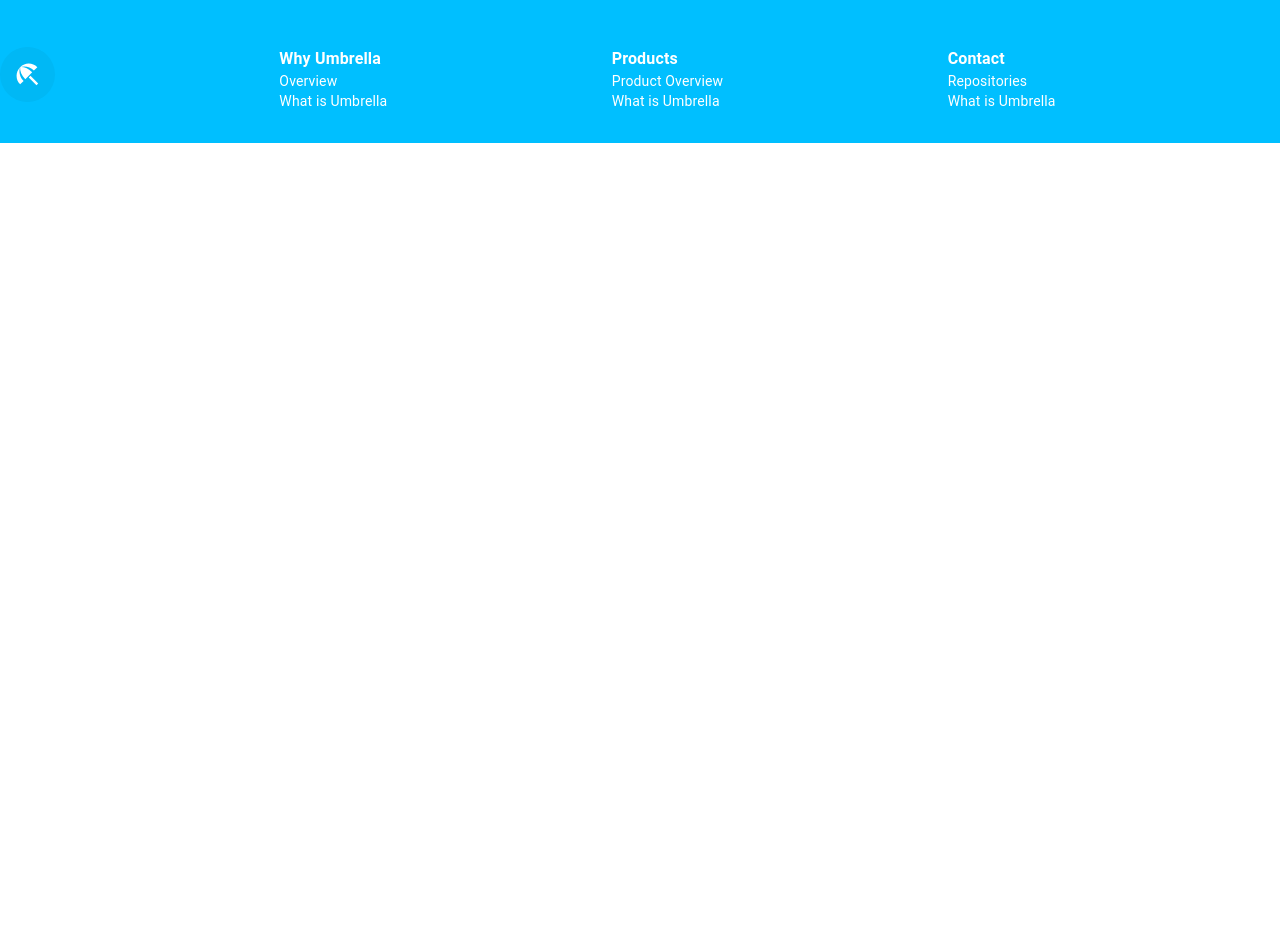
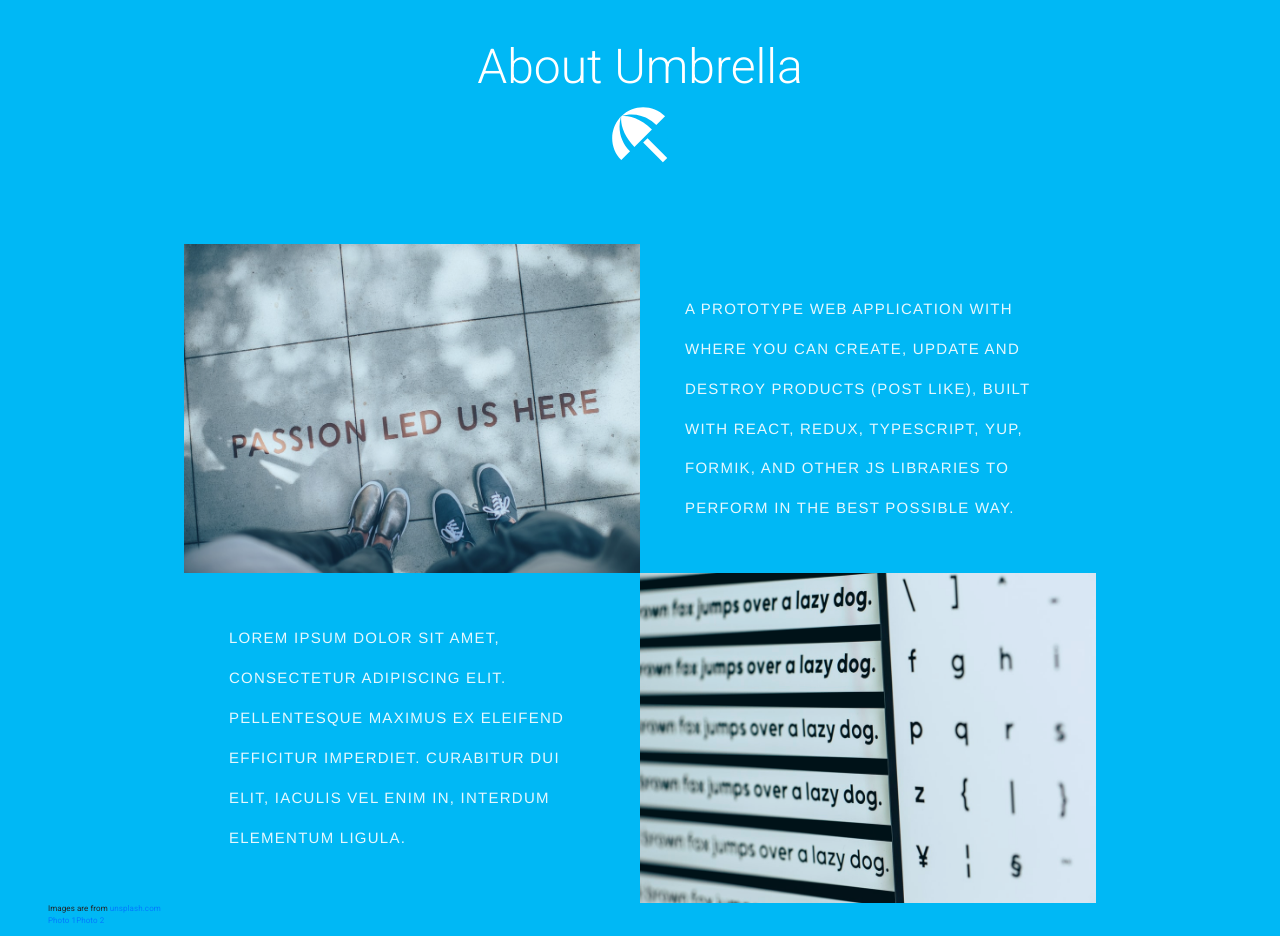
Before and after one commit to TheWicha/Umbrella, a React (Create React App) app in the folder client/: page /About in a window 1280 px wide. Shown: the part 136-1072 px from the top of the page. Before the commit the page ends 800 px from the top, so only its background shows below. Built offline with nearby package versions, Linux system fonts and the light colour scheme; no server answers; the HTML template or start-up script is replaced by a standard one.

Commit message:
Add About component

```diff
--- a/client/src/components/About.tsx
+++ b/client/src/components/About.tsx
@@ -1,11 +1,100 @@
 import React from "react";
-import { Box } from "@material-ui/core";
+import { Container, Typography } from "@material-ui/core";
+import { makeStyles } from "@material-ui/core/styles";
+import { useSelector } from "react-redux";
+import "typeface-roboto";
+import img from "../images/passion.jpg";
+import img2 from "../images/doge.jpg";
+import UmbrellaLogo from "./UmbrellaLogo";
 
 const About: React.FC = () => {
+  const theme = useSelector((theme: any) => theme.getTheme);
+
+  const useStyles = makeStyles({
+    root: {
+      padding: "5em 3em",
+      display: "flex",
+      flexDirection: "column",
+      alignItems: "center",
+      backgroundColor: theme.secondary,
+    },
+    text: {
+      opacity: "0.9",
+      fontFamily: "Akzidenz Grotesk BQ Light,Helvetica,Arial",
+      fontSize: "15px",
+      color: "white",
+      padding: "3em",
+    },
+    img: {
+      opacity: "0.9",
+      width: "50%",
+    },
+    container: {
+      display: "flex",
+      justifyContent: "center"
+    },
+    logo: {
+      fontSize: "2.55em",
+      marginTop: "0.3em",
+      marginBottom: "2em",
+    },
+  });
+
+  const classes = useStyles();
+
   return (
-    <Box>
-      <h1>IM here to talk ABOUT me </h1>
-    </Box>
+    <Container className={classes.root} maxWidth="lg">
+      <Container maxWidth="md" className={classes.container}>
+        <Typography variant="h3" style={{ fontWeight: 300, color: "white" }}>
+          About Umbrella
+        </Typography>
+      </Container>
+      <Typography className={classes.logo}>
+        <UmbrellaLogo />
+      </Typography>
+      <Container maxWidth="md" className={classes.container}>
+        <img
+          className={classes.img}
+          src={img}
+          alt="two people standing on sidewalk"
+        />
+        <Typography className={classes.text} variant="overline">
+          A prototype web application with where you can create, update and
+          destroy products (post like), built with React, Redux, TypeScript,
+          Yup, Formik, and other JS libraries to perform in the best possible
+          way.
+        </Typography>
+      </Container>
+      <Container
+        maxWidth="md"
+        className={classes.container}
+        style={{ flexDirection: "row-reverse" }}
+      >
+        <img
+          className={classes.img}
+          src={img2}
+          alt="two people standing on sidewalk"
+        />
+        <Typography className={classes.text} variant="overline">
+          Lorem ipsum dolor sit amet, consectetur adipiscing elit. Pellentesque
+          maximus ex eleifend efficitur imperdiet. Curabitur dui elit, iaculis
+          vel enim in, interdum elementum ligula.
+        </Typography>
+      </Container>
+      <Typography style={{ fontSize: "0.5em", alignSelf: "start" }}>
+        Images are from{" "}
+        <a href="https://www.unsplash.com" target="_blank">
+          unsplash.com
+        </a>
+        <br />
+        <a href="https://unsplash.com/photos/TamMbr4okv4" target="_blank">
+          Photo 1
+        </a>
+        <a href="https://unsplash.com/photos/f81ym3dE5N4" target="_blank">
+          Photo 2
+        </a>
+      </Typography>
+    </Container>
   );
 };
 
```
Also changed, not shown: client/src/images/doge.jpg (added), client/src/images/passion.jpg (added).
